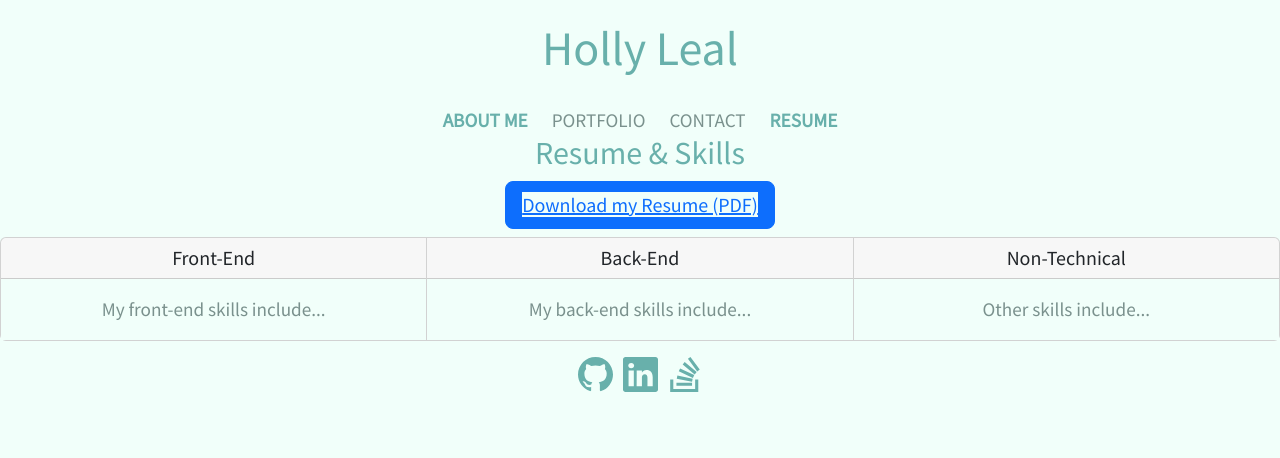
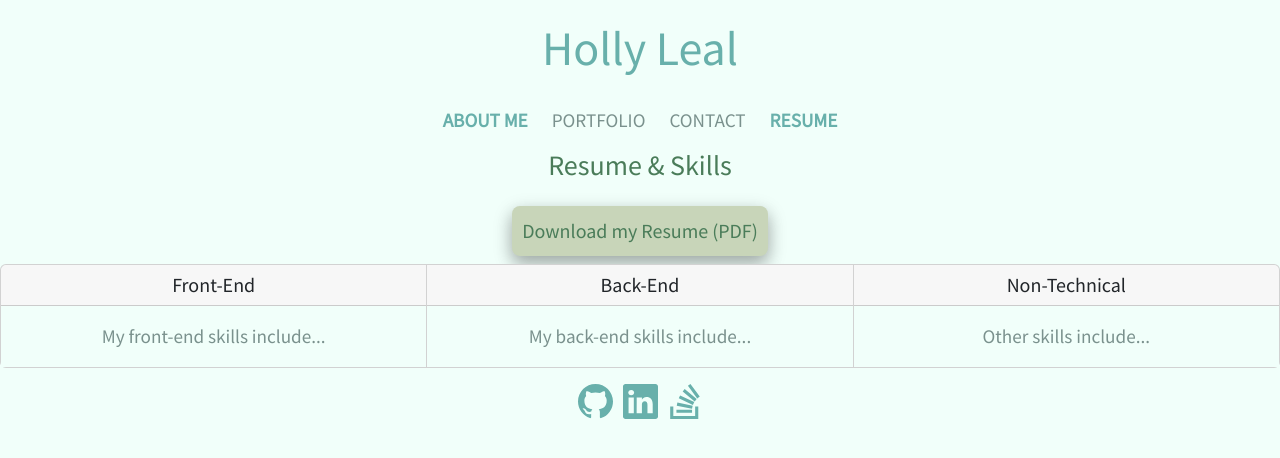
Before and after one commit to hollyhleal/react-portfolio, a React (Create React App) app: page /react-portfolio/resume in a window 1280 px wide. Shown: the top 458 px of the page. Built offline with nearby package versions, Linux system fonts and the light colour scheme; the HTML template or start-up script is replaced by a standard one.

Commit message:
update button styling for resume download

```diff
--- a/src/components/pages/Contact/Contact.css
+++ b/src/components/pages/Contact/Contact.css
@@ -1,6 +1,6 @@
 h3 {
   color: var(--DarkGreen);
-  padding: 20px;
+  padding: 15px;
 }
 
 input[type="text"],
--- /dev/null
+++ b/src/components/pages/Resume/Resume.css
@@ -0,0 +1,12 @@
+.btn {
+  background-color: var(--LightGreen) !important;
+  color: var(--DarkGreen) !important;
+  border: 2px var(--DarkGreen) !important;
+  box-shadow: 0 8px 16px 0 rgba(0, 0, 0, 0.2), 0 6px 20px 0 rgba(0, 0, 0, 0.19);
+  padding: 10px !important;
+}
+
+.btn:hover {
+  background-color: var(--Icons) !important;
+  color: var(--Beige) !important;
+}
--- a/src/components/pages/Resume/Resume.js
+++ b/src/components/pages/Resume/Resume.js
@@ -1,3 +1,4 @@
+import "../Resume/Resume.css";
 import Card from "react-bootstrap/Card";
 import CardGroup from "react-bootstrap/CardGroup";
 import Button from "react-bootstrap/Button";
@@ -7,13 +8,11 @@ function Resume() {
   return (
     <>
       <div>
-        <h2>Resume & Skills</h2>
+        <h3>Resume & Skills</h3>
       </div>
       <div className="mb-2">
-        <Button variant="primary" size="lg">
-          <a href={resumePDF} download="hl-react-portfolio-resume.pdf">
+        <Button bsPrefix="btn" size="lg" href={resumePDF} download="holly-leal-resume.pdf">
             Download my Resume (PDF)
-          </a>
         </Button>
       </div>
       <CardGroup>
```
